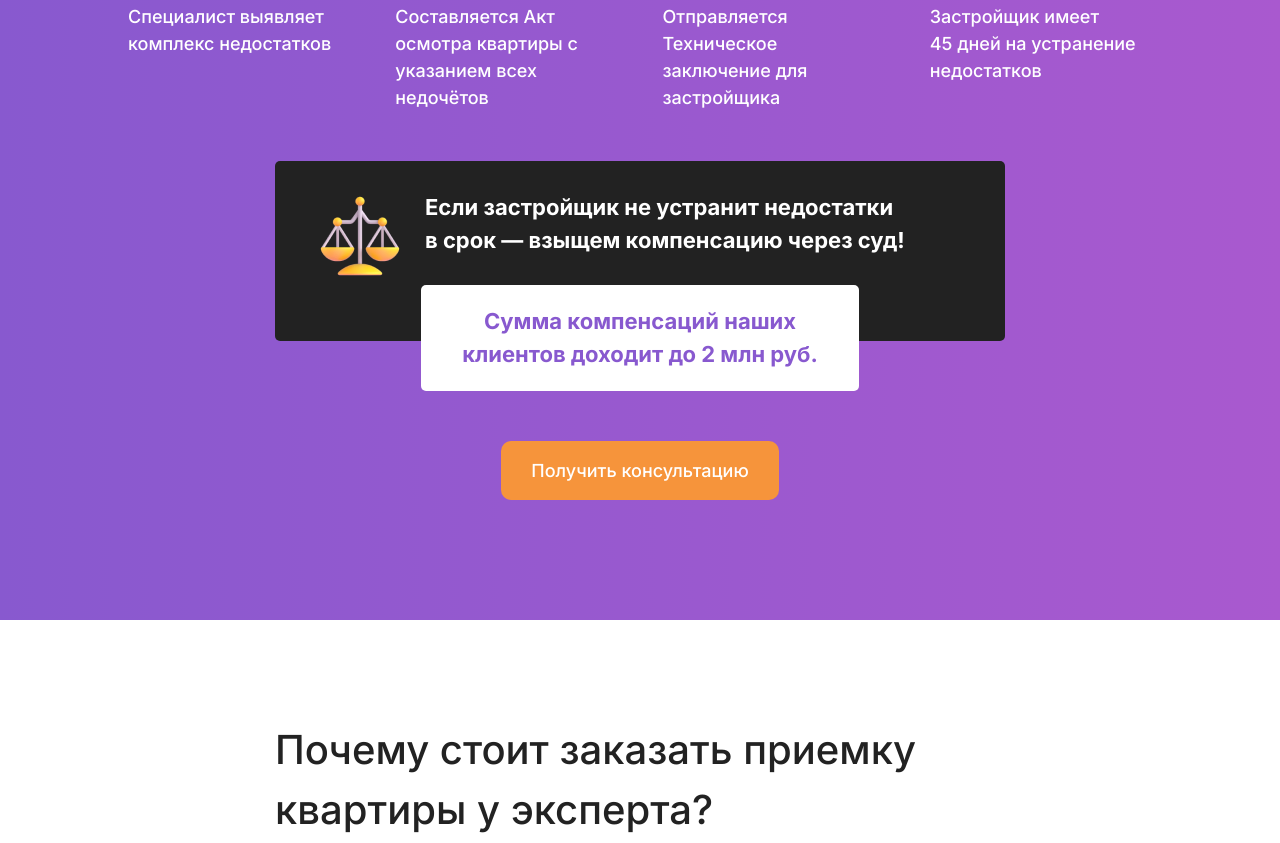
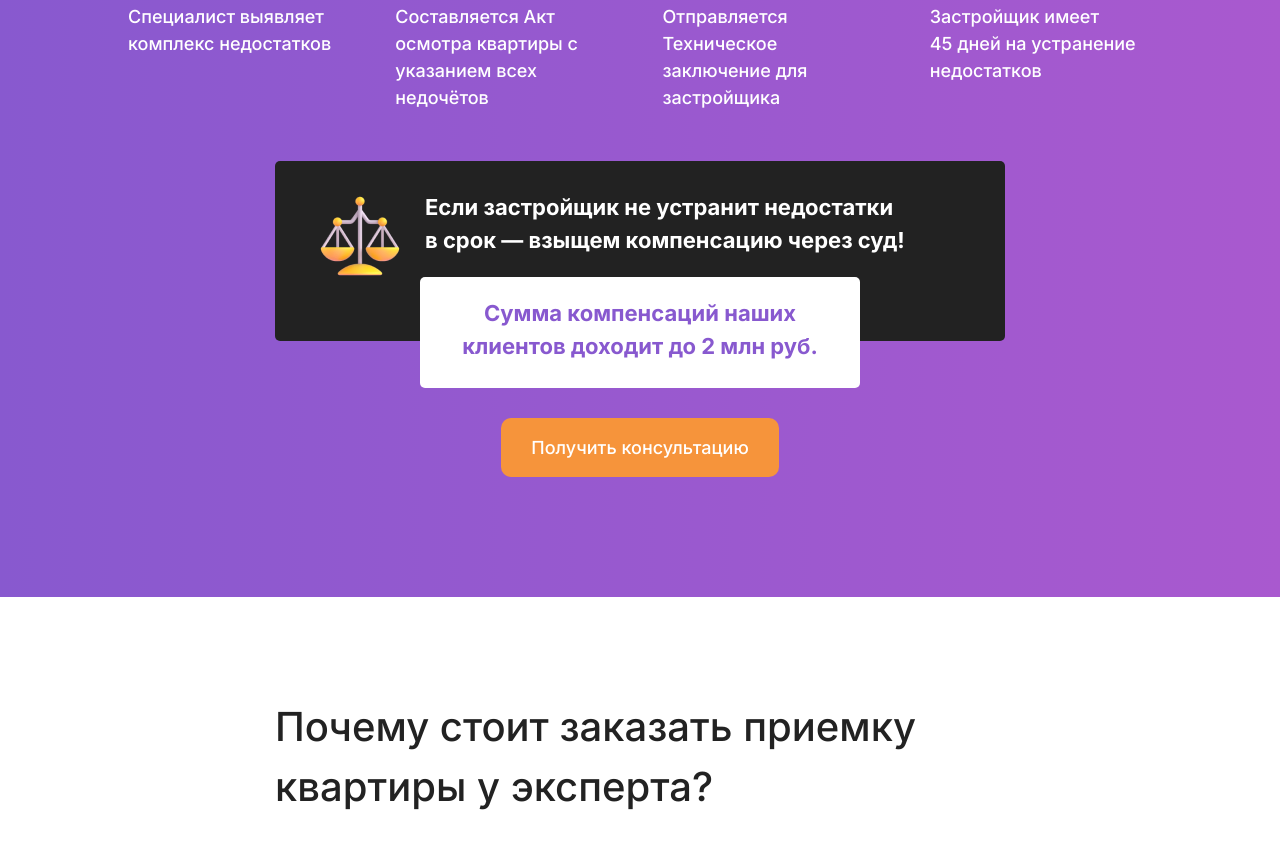
Before and after one commit to Mirsaid25/alyans, a plain HTML site: page index.html in a window 1280 px wide. Shown: the part 4794-5637 px from the top of the page. Drawn offline with nearby package versions, Linux system fonts and the light colour scheme.

Commit message:
fix black and white block

```diff
--- a/index.html
+++ b/index.html
@@ -1764,7 +1764,7 @@
                     </div>
 
                     <div
-                        class="mt-[50px] bg-[#222222] m-auto max-w-[730px] max-sm:w-full px-[40px] pt-[30px] pb-[60px] relative flex items-start gap-[20px] rounded-[5px] relative max-lg:pt-[40px] max-lg:w-fit max-sm:p-[30px] max-sm:pb-[20px]"
+                        class="mt-[50px] bg-[#222222] m-auto max-w-[730px] max-sm:max-w-[360px] px-[40px] pt-[30px] pb-[60px] relative flex items-start gap-[20px] rounded-[5px] relative max-lg:pt-[40px] max-lg:w-fit max-sm:p-[30px] max-sm:py-[35px]"
                     >
                         <img
                             src="./assets/img/homePage/section6/balance.png"
@@ -1778,8 +1778,9 @@
                             в срок — взыщем компенсацию через суд!
                         </p>
 
-                        <div
-                            class="bg-white w-[60%] p-[20px] max-sm:py-[10px] rounded-[5px] absolute left-1/2 -translate-x-1/2 -bottom-[50px] max-lg:-bottom-[40%] max-sm:-bottom-[60px]  max-lg:w-[90%] max-sm:w-full"
+                    </div>
+                    <div
+                        class="bg-white max-w-[440px] max-lg:max-w-[470px] max-sm:max-w-[360px] mx-auto z-1 relative lg:-mt-16 max-lg:-mt-1 p-[20px_30px_25px] max-sm:px-[20px] rounded-[5px]"
                     >
                         <p
                             class="text-center text-[22px] max-lg:text-[18px] max-sm:text-[15px] font-bold text-[#8859CF]"
@@ -1791,9 +1792,8 @@
                         </p>
                     </div>
                 </div>
-                </div>
                 <div class="text-center">
-                    <a href="#contact" class="inline-flex mt-[100px] max-md:mt-[80px] max-[335px]:mt-[100px] bg-[#F6943B] px-[30px] py-[16px] max-lg:px-[20px] max-lg:py-[10px] rounded-[10px] text-[18px] max-md:text-base font-medium text-white">
+                    <a href="#contact" class="inline-flex mt-[30px] bg-[#F6943B] px-[30px] py-[16px] max-lg:px-[20px] max-lg:py-[10px] rounded-[10px] text-[18px] max-md:text-base font-medium text-white">
                         Получить консультацию
                     </a>
                 </div>
```
Lines whose indentation alone changed are shown as unchanged.
